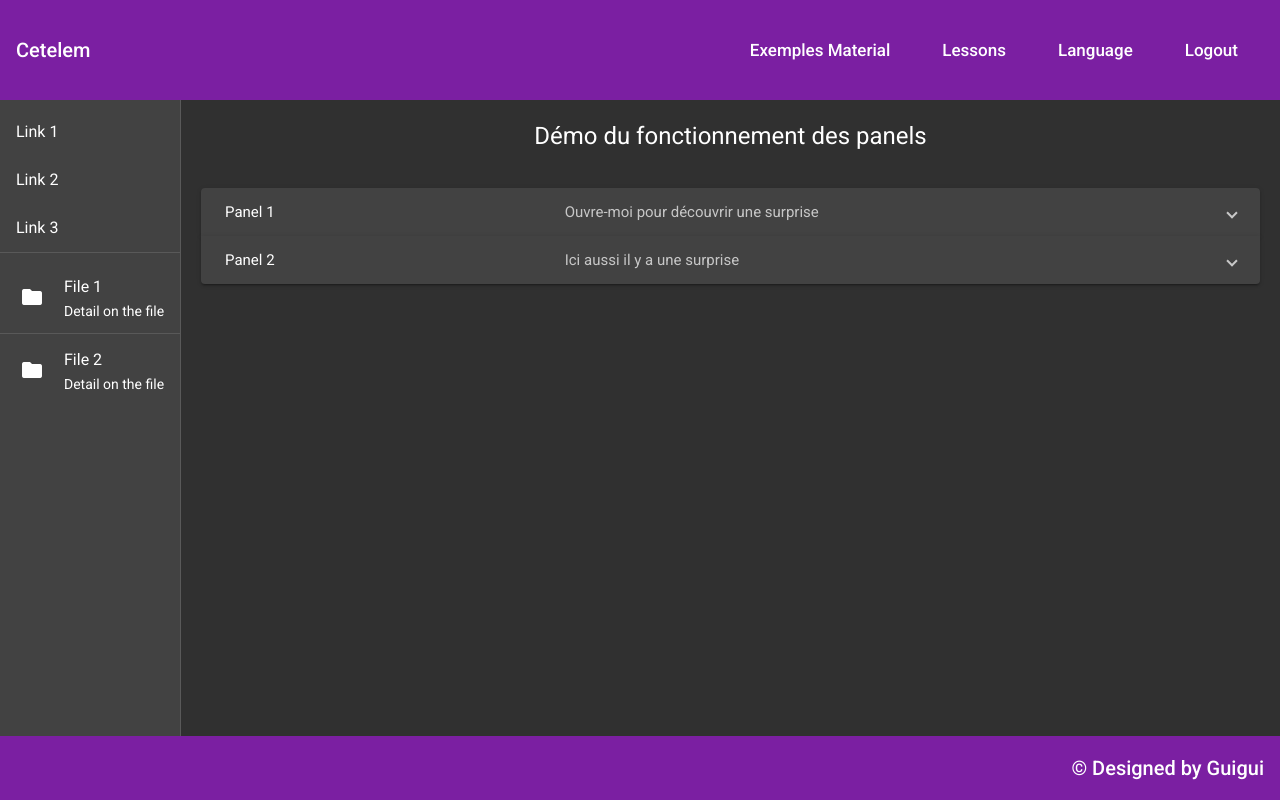
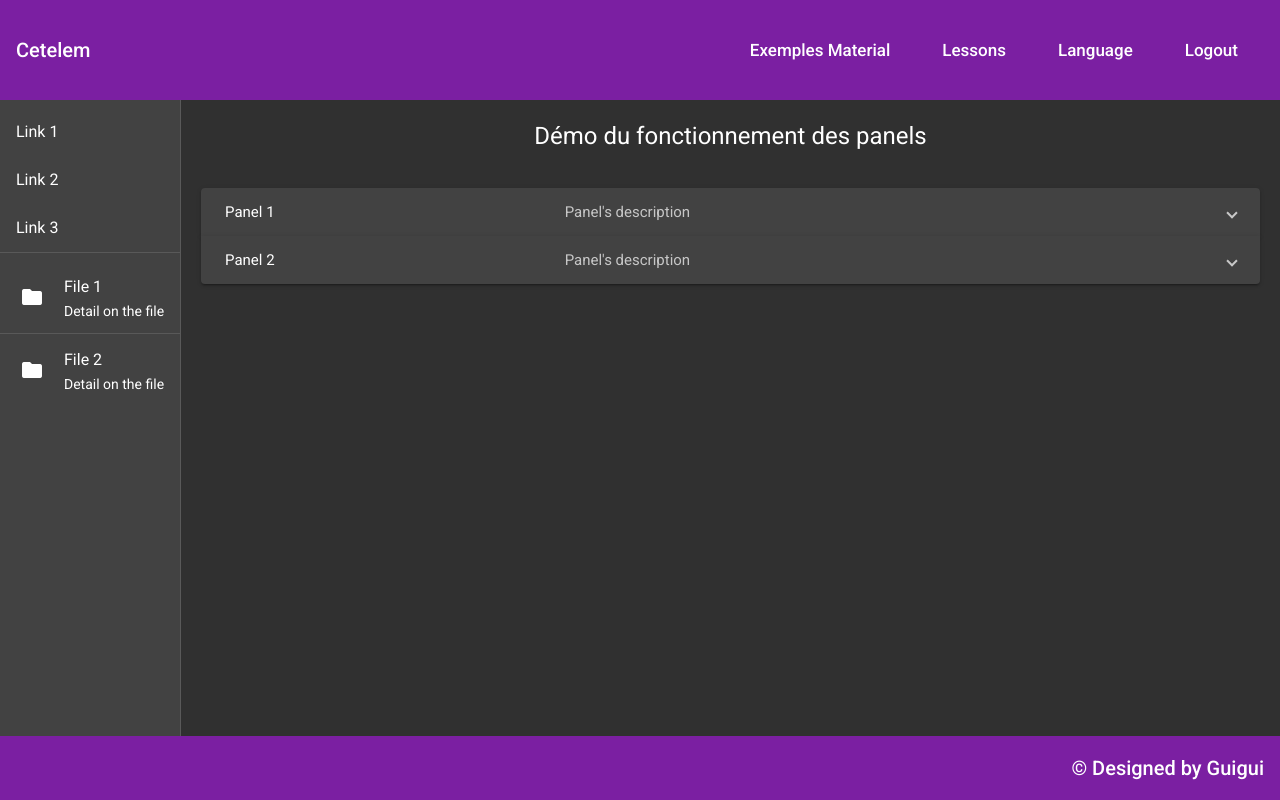
Before and after one commit to Guillaume1979/Angular-Material-Demo, an Angular app in the folder Front/: page /panel in a window 1280 px wide. Built offline with nearby package versions, Linux system fonts and the light colour scheme.

Commit message:
styling panel

```diff
--- a/Front/src/app/content/panel/panel.component.css
+++ b/Front/src/app/content/panel/panel.component.css
@@ -4,5 +4,6 @@ h1 {
 }
 
 mat-expansion-panel {
-  margin: 0 20px;
+  margin-right: 20px;
+  margin-left: 20px;
 }
--- a/Front/src/app/content/panel/panel.component.html
+++ b/Front/src/app/content/panel/panel.component.html
@@ -10,12 +10,12 @@
         Panel 1
       </mat-panel-title>
       <mat-panel-description>
-      Ouvre-moi pour découvrir une surprise
+        Panel's description
       </mat-panel-description>
     </mat-expansion-panel-header>
-  <p>Xavier est trop beau sur sa moto !!!</p>
+    <p>Panel's Content</p>
     <mat-action-row>
-    <button mat-button>Voir la photo de Xav</button>
+      <button mat-button> Action</button>
     </mat-action-row>
   </mat-expansion-panel>
 
@@ -25,12 +25,12 @@
         Panel 2
       </mat-panel-title>
       <mat-panel-description>
-      Ici aussi il y a une surprise
+        Panel's description
       </mat-panel-description>
     </mat-expansion-panel-header>
-  <p>Guillaume est plus sexy encore avec sa Kangoo !!!</p>
+    <p>Panel's Content</p>
     <mat-action-row>
-    <button mat-button>Voir Guillaume écraser la moto de Xav</button>
+      <button mat-button>Action</button>
     </mat-action-row>
   </mat-expansion-panel>
 </mat-accordion>
```
Lines whose indentation alone changed are shown as unchanged.
